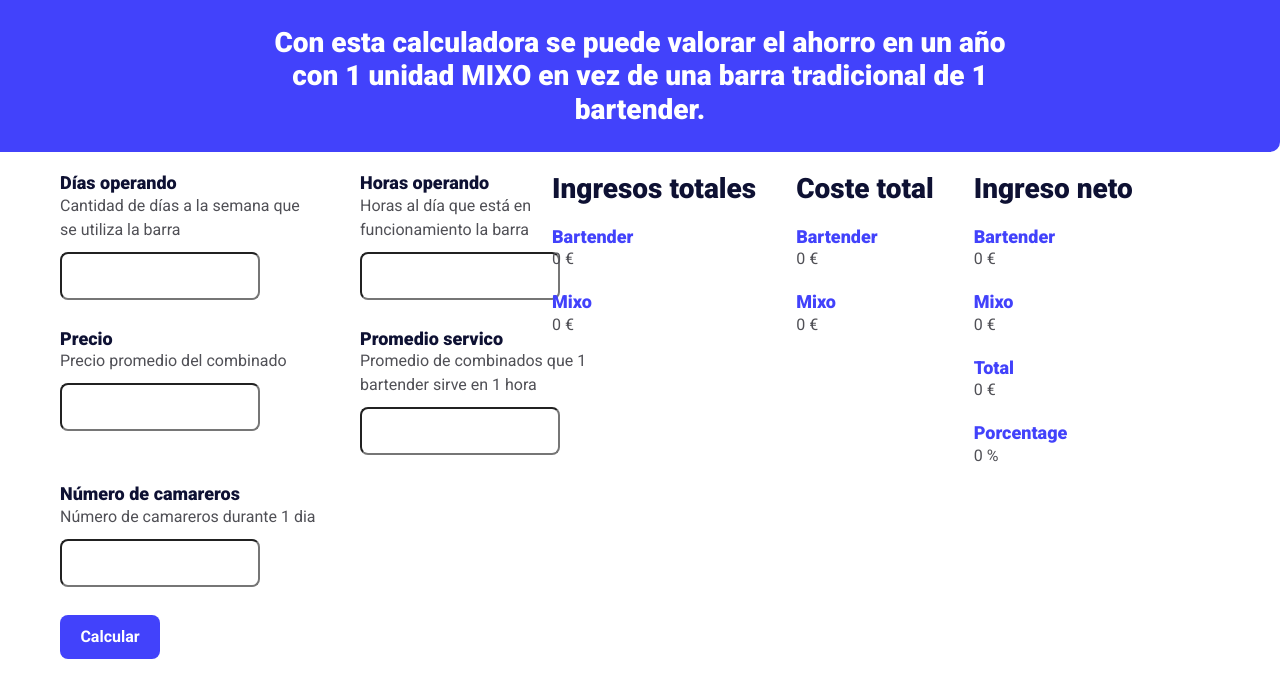
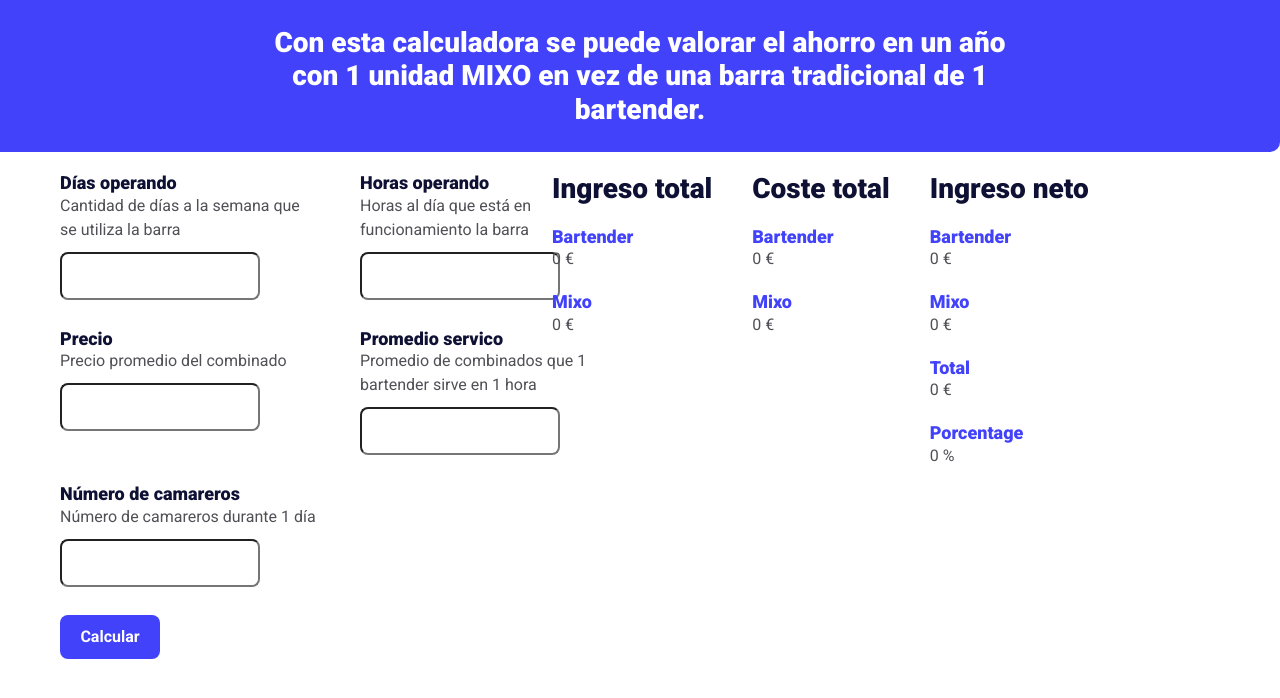
Before and after one commit to haykmix/mixo-web, a React (Create React App) app: page /advanced-calc in a window 1280 px wide. Shown: the top 698 px of the page. Built offline with nearby package versions, Linux system fonts and the light colour scheme; a web font is replaced by a local one.

Commit message:
Calc advanced 2

```diff
--- a/src/components/Calculator/AdvancedCalculator.jsx
+++ b/src/components/Calculator/AdvancedCalculator.jsx
@@ -167,7 +167,7 @@
                   <LabelContent htmlFor="">
                     <h5>Promedio servico</h5>
                     <p>
-                      Promedio de combinados que 1 bartender sirve en 1 hora{" "}
+                      Promedio de combinados que 1 bartender sirve en 1 hora
                     </p>
                     <InputField
                       type="number"
@@ -182,7 +182,7 @@
               <section>
                 <LabelContent htmlFor="">
                   <h5>Número de camareros</h5>
-                  <p>Número de camareros durante 1 dia</p>
+                  <p>Número de camareros durante 1 día</p>
                   <InputField
                     type="number"
                     placeholder=""
@@ -199,7 +199,7 @@
 
           <section style={{ display: "flex" }}>
             <section style={{ padding: "20px" }}>
-              <h3>Ingresos totales</h3>
+              <h3>Ingreso total</h3>
 
               <section style={{ marginTop: "20px" }}>
                 <h5 style={{ color: "#4242fb" }}>Bartender</h5>
```
